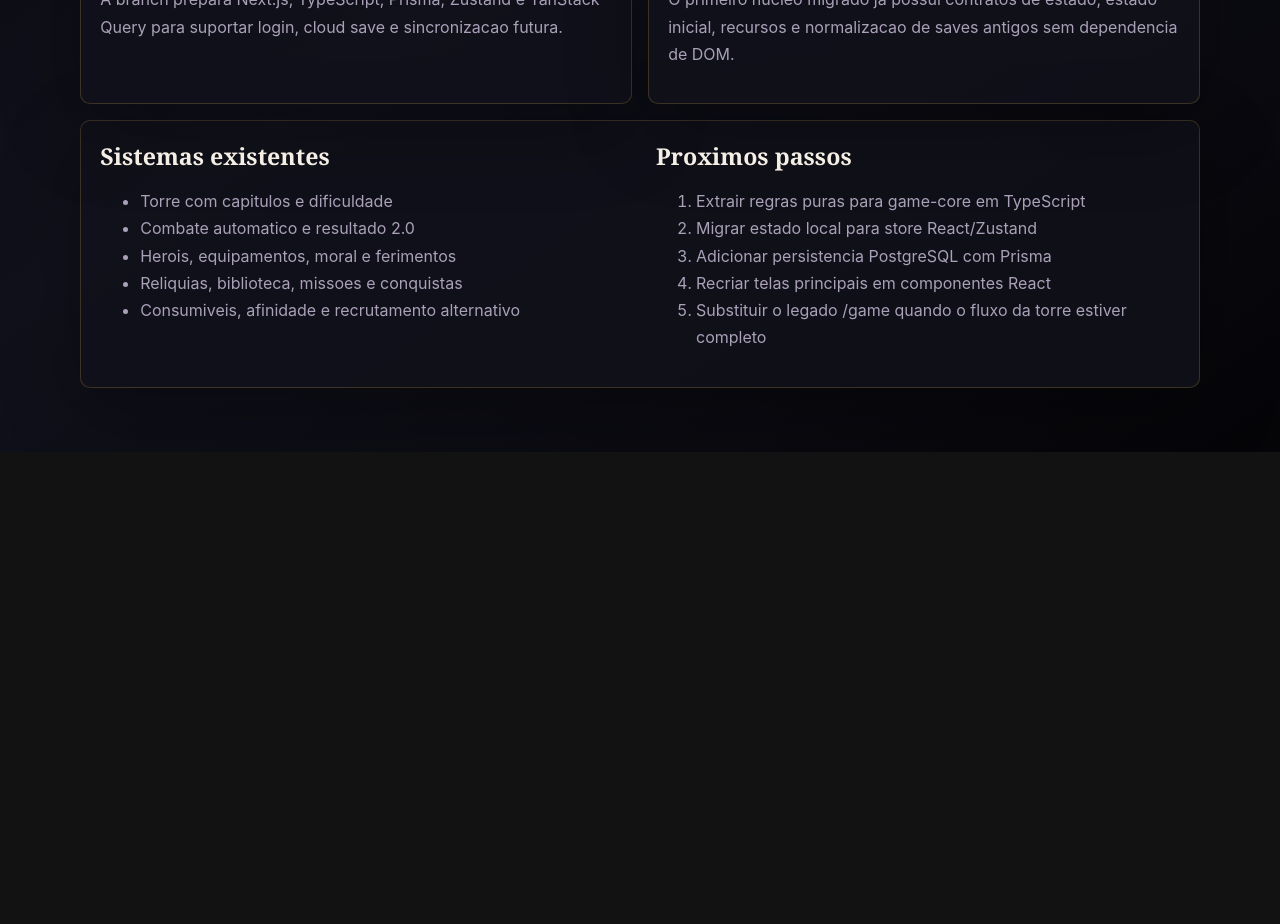
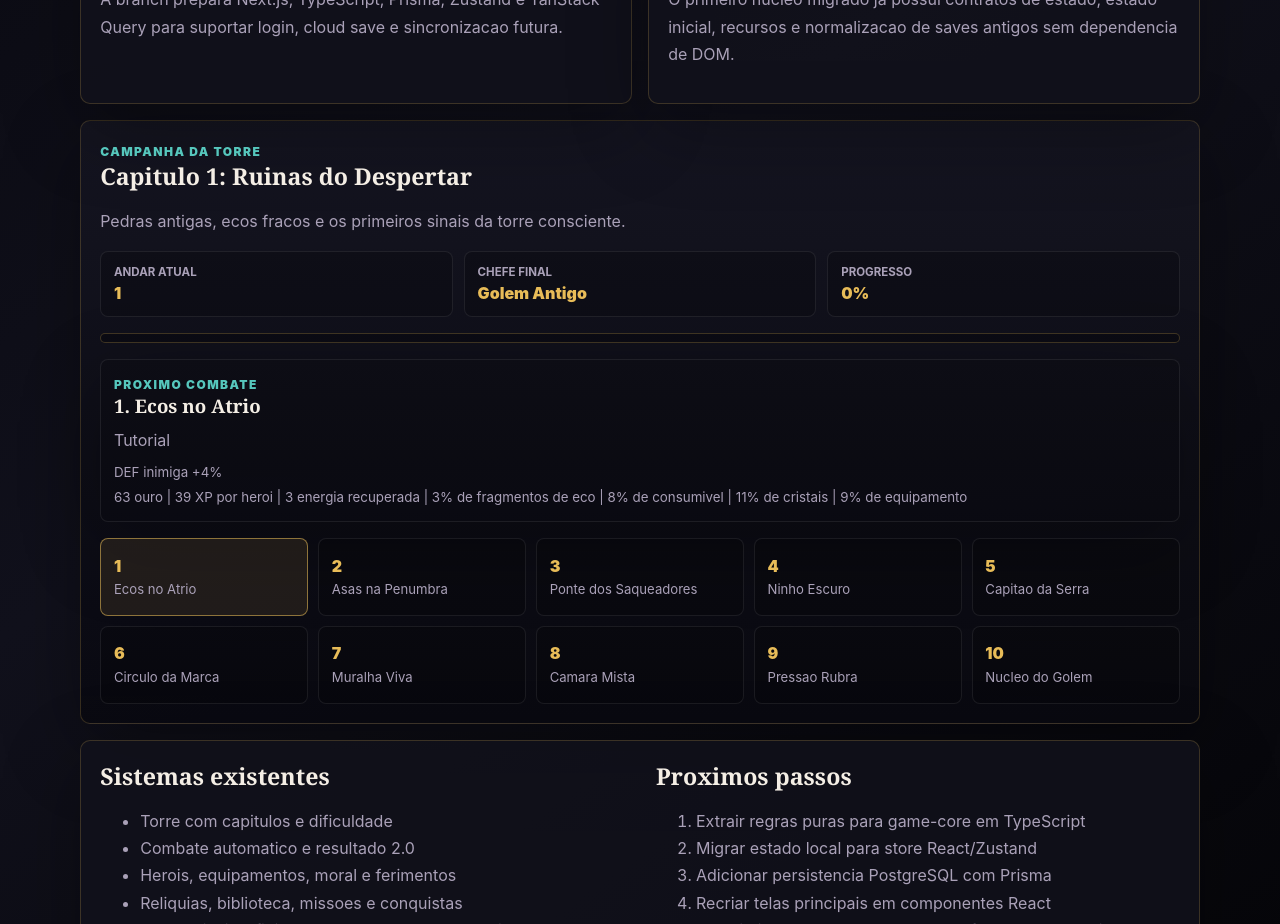
Before and after one commit to FelpHendeson/pickMeUp, a Next.js app: page / in a window 1280 px wide. Shown: the part 800-1724 px from the top of the page. Before the commit the page ends 1252 px from the top, so only its background shows below. Built offline with nearby package versions, Linux system fonts and the light colour scheme.

Commit message:
feat: adiciona painel react da campanha da torre

```diff
--- /dev/null
+++ b/app/components/TowerCampaignPanel.tsx
@@ -0,0 +1,79 @@
+"use client";
+
+import { useMemo } from "react";
+import { describeReward, getFloorData, getFloorModifierSummary, getTowerChapterByFloor, TOWER_FLOORS } from "@/src/game";
+import { useGameStore } from "@/src/store/gameStore";
+
+function clampFloor(floor: number): number {
+  return Math.min(40, Math.max(1, Math.floor(Number(floor) || 1)));
+}
+
+export function TowerCampaignPanel() {
+  const state = useGameStore((store) => store.state);
+  const currentFloor = clampFloor(state.towerFloor);
+  const currentChapter = getTowerChapterByFloor(currentFloor);
+  const currentFloorData = getFloorData(currentFloor);
+  const visibleFloors = useMemo(
+    () =>
+      TOWER_FLOORS.filter((floor) => floor.floor >= currentChapter.startFloor && floor.floor <= currentChapter.endFloor).slice(0, 10),
+    [currentChapter.endFloor, currentChapter.startFloor],
+  );
+  const completedInChapter = Math.max(0, Math.min(currentFloor - currentChapter.startFloor, currentChapter.endFloor - currentChapter.startFloor + 1));
+  const totalInChapter = currentChapter.endFloor - currentChapter.startFloor + 1;
+  const progressPercent = Math.round((completedInChapter / totalInChapter) * 100);
+
+  return (
+    <section className="tower-panel">
+      <div className="section-heading">
+        <span>Campanha da Torre</span>
+        <h2>
+          Capitulo {currentChapter.number}: {currentChapter.name}
+        </h2>
+        <p>{currentChapter.description}</p>
+      </div>
+
+      <div className="tower-summary">
+        <div>
+          <strong>Andar atual</strong>
+          <span>{currentFloor}</span>
+        </div>
+        <div>
+          <strong>Chefe final</strong>
+          <span>{currentChapter.finalBoss}</span>
+        </div>
+        <div>
+          <strong>Progresso</strong>
+          <span>{progressPercent}%</span>
+        </div>
+      </div>
+
+      <div className="progress-track" aria-label={`Progresso do capitulo em ${progressPercent}%`}>
+        <div style={{ width: `${progressPercent}%` }} />
+      </div>
+
+      {currentFloorData ? (
+        <article className="current-floor-card">
+          <span>Proximo combate</span>
+          <h3>
+            {currentFloorData.floor}. {currentFloorData.title}
+          </h3>
+          <p>{currentFloorData.mechanic}</p>
+          <small>{getFloorModifierSummary(currentFloorData) || "Sem modificador adicional alem da regiao."}</small>
+          <small>{describeReward(currentFloorData.floor)}</small>
+        </article>
+      ) : null}
+
+      <div className="floor-strip">
+        {visibleFloors.map((floor) => {
+          const status = floor.floor < currentFloor ? "completed" : floor.floor === currentFloor ? "current" : "locked";
+          return (
+            <div className={`floor-chip ${status}`} key={floor.floor}>
+              <strong>{floor.floor}</strong>
+              <span>{floor.title}</span>
+            </div>
+          );
+        })}
+      </div>
+    </section>
+  );
+}
--- a/app/globals.css
+++ b/app/globals.css
@@ -151,6 +151,121 @@ article,
   padding: 1.2rem;
 }
 
+.tower-panel {
+  border: 1px solid var(--line);
+  background: linear-gradient(180deg, rgba(21, 21, 33, 0.92), rgba(9, 9, 16, 0.88));
+  box-shadow: 0 24px 80px rgba(0, 0, 0, 0.32);
+  border-radius: 10px;
+  margin-top: 1rem;
+  padding: 1.2rem;
+}
+
+.section-heading h2,
+.current-floor-card h3 {
+  margin: 0;
+  font-family: Georgia, "Times New Roman", serif;
+}
+
+.section-heading span,
+.current-floor-card span {
+  color: var(--teal);
+  font-size: 0.75rem;
+  font-weight: 900;
+  letter-spacing: 0.12em;
+  text-transform: uppercase;
+}
+
+.tower-summary {
+  display: grid;
+  grid-template-columns: repeat(3, minmax(0, 1fr));
+  gap: 0.7rem;
+  margin-top: 1rem;
+}
+
+.tower-summary div,
+.floor-chip,
+.current-floor-card {
+  border: 1px solid rgba(255, 255, 255, 0.08);
+  background: rgba(0, 0, 0, 0.18);
+  border-radius: 8px;
+  padding: 0.8rem;
+}
+
+.tower-summary strong,
+.tower-summary span,
+.floor-chip strong,
+.floor-chip span,
+.current-floor-card small {
+  display: block;
+}
+
+.tower-summary strong {
+  color: var(--muted);
+  font-size: 0.72rem;
+  text-transform: uppercase;
+}
+
+.tower-summary span,
+.floor-chip strong {
+  color: var(--gold);
+  font-weight: 900;
+  margin-top: 0.25rem;
+}
+
+.progress-track {
+  height: 10px;
+  overflow: hidden;
+  border: 1px solid rgba(232, 188, 88, 0.24);
+  background: rgba(0, 0, 0, 0.26);
+  border-radius: 999px;
+  margin: 1rem 0;
+}
+
+.progress-track div {
+  height: 100%;
+  background: linear-gradient(90deg, var(--teal), var(--gold));
+}
+
+.current-floor-card {
+  margin-bottom: 1rem;
+}
+
+.current-floor-card p {
+  margin: 0.55rem 0;
+}
+
+.current-floor-card small {
+  color: var(--muted);
+  line-height: 1.5;
+  margin-top: 0.35rem;
+}
+
+.floor-strip {
+  display: grid;
+  grid-template-columns: repeat(5, minmax(0, 1fr));
+  gap: 0.6rem;
+}
+
+.floor-chip {
+  min-height: 78px;
+}
+
+.floor-chip span {
+  color: var(--muted);
+  font-size: 0.82rem;
+  line-height: 1.35;
+  margin-top: 0.35rem;
+}
+
+.floor-chip.current {
+  border-color: rgba(232, 188, 88, 0.55);
+  background: rgba(232, 188, 88, 0.1);
+}
+
+.floor-chip.completed {
+  border-color: rgba(86, 199, 189, 0.35);
+}
+
 .columns {
   display: grid;
   grid-template-columns: repeat(2, minmax(0, 1fr));
@@ -165,7 +280,9 @@ code {
 @media (max-width: 760px) {
   .grid,
   .columns,
-  .mini-grid {
+  .mini-grid,
+  .tower-summary,
+  .floor-strip {
     grid-template-columns: 1fr;
   }
 }
--- a/app/page.tsx
+++ b/app/page.tsx
@@ -1,4 +1,5 @@
 import { MigrationBridgePanel } from "./components/MigrationBridgePanel";
+import { TowerCampaignPanel } from "./components/TowerCampaignPanel";
 
 const migrationMilestones = [
   "Extrair regras puras para game-core em TypeScript",
@@ -67,6 +68,8 @@ export default function HomePage() {
         </article>
       </section>
 
+      <TowerCampaignPanel />
+
       <section className="columns">
         <div>
           <h2>Sistemas existentes</h2>
```
Also changed, not shown: 1 other file (tests, documents, lock files or other folders).
